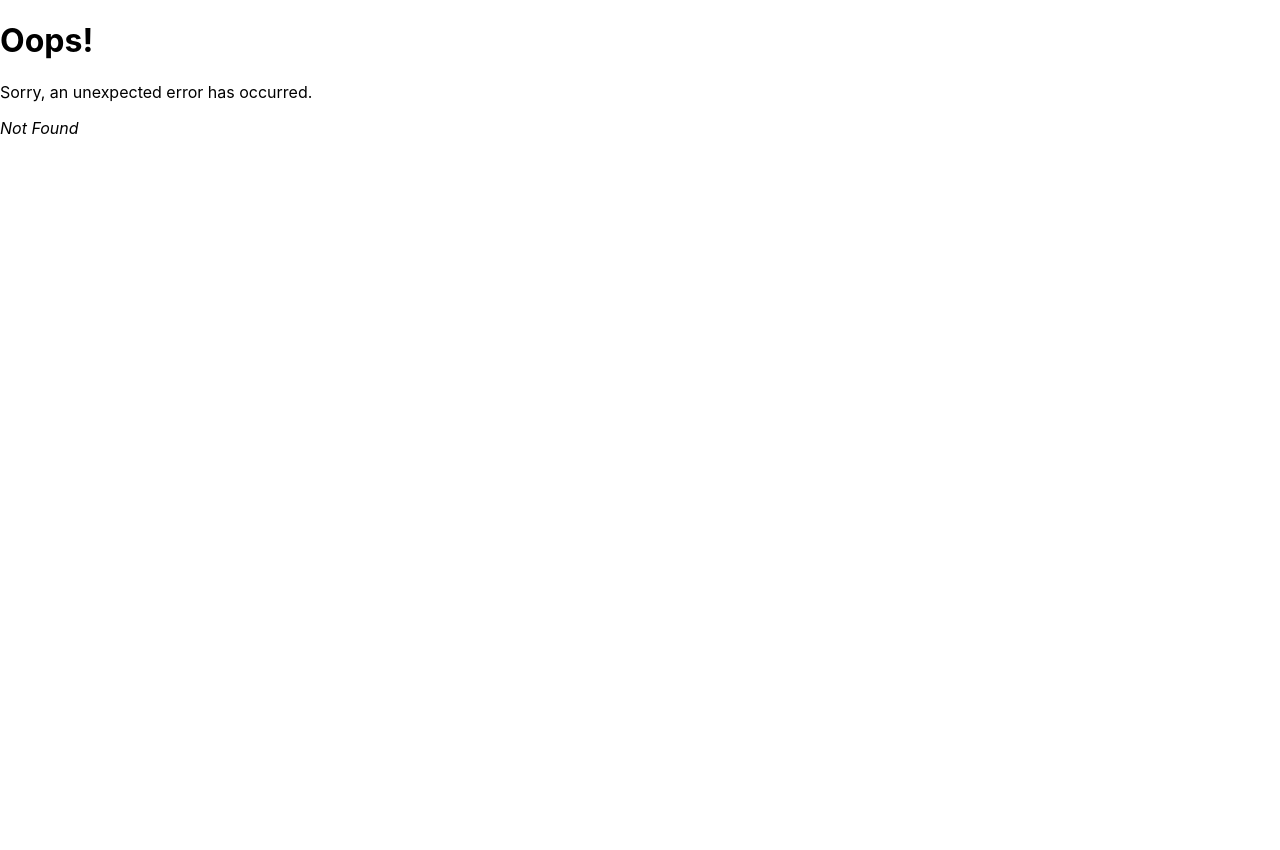
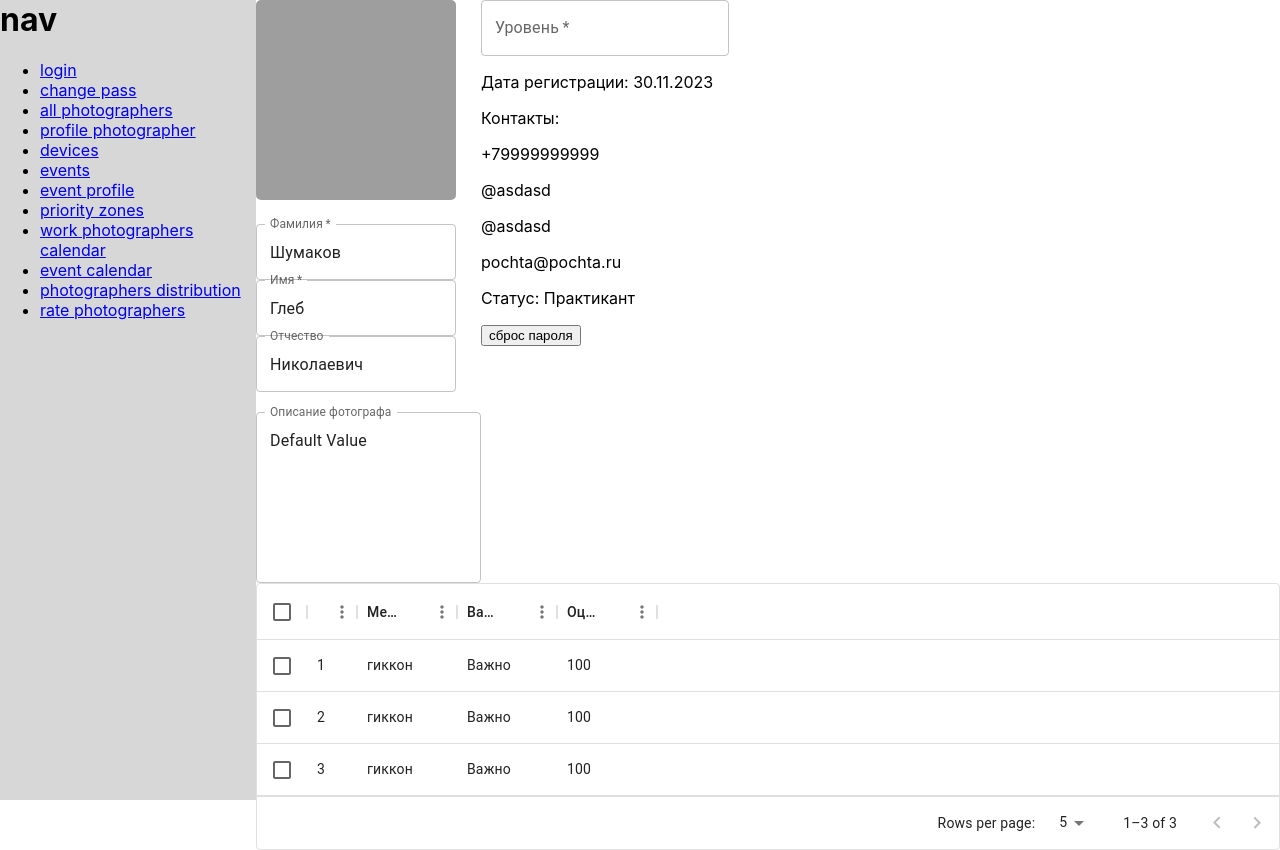
Before and after one commit to shumakooov/UMNPhotographers-admin, a React (Create React App) app: page /photographers/1 in a window 1280 px wide. Before the commit this address had no page. Before the commit the page ends 800 px from the top, so only its background shows below. Built offline with nearby package versions, Linux system fonts and the light colour scheme; grey boxes are pictures that could not be loaded.

Commit message:
tables, photographer profile

```diff
--- a/package.json
+++ b/package.json
@@ -2,6 +2,7 @@
   "name": "umn_photographers_admin",
   "version": "0.1.0",
   "private": true,
+  "homepage": "https://shumakooov.github.io/UMNPhotographers-admin/",
   "dependencies": {
     "@emotion/react": "^11.11.1",
     "@emotion/styled": "^11.11.0",
@@ -15,6 +16,7 @@
     "@types/node": "^16.18.57",
     "@types/react": "^18.2.25",
     "@types/react-dom": "^18.2.10",
+    "gh-pages": "^6.0.0",
     "react": "^18.2.0",
     "react-dom": "^18.2.0",
     "react-router-dom": "^6.16.0",
@@ -26,7 +28,9 @@
     "start": "react-scripts start",
     "build": "react-scripts build",
     "test": "react-scripts test",
-    "eject": "react-scripts eject"
+    "eject": "react-scripts eject",
+    "predeploy": "npm run build",
+    "deploy": "gh-pages -d build"
   },
   "eslintConfig": {
     "extends": [
--- a/src/App.tsx
+++ b/src/App.tsx
@@ -17,7 +17,7 @@ function App() {
                   <a href={`/change-pass`}>change pass</a>
                 </li>
                 <li>
-                  <a href={`/all-photographers`}>all photographers</a>
+                  <a href={`/photographers`}>all photographers</a>
                 </li>
                 <li>
                   <a href={`/profile-photographer`}>profile photographer</a>
--- a/src/index.tsx
+++ b/src/index.tsx
@@ -38,11 +38,11 @@ const router = createBrowserRouter([
                 element: <ChangePassPage />
             },
             {
-                path: "/all-photographers",
+                path: "/photographers",
                 element: <AllPhotographersPage />
             },
             {
-                path: "/profile-photographer",
+                path: "/photographers/:id",
                 element: <ProfilePhotographerPage />
             },
             {
--- a/src/pages/photographers/allPhotographers/all-photographers-page.tsx
+++ b/src/pages/photographers/allPhotographers/all-photographers-page.tsx
@@ -10,7 +10,8 @@ import DialogContent from '@mui/material/DialogContent';
 import DialogActions from '@mui/material/DialogActions';
 import Snackbar from '@mui/material/Snackbar';
 import Button from '@mui/material/Button';
-import {useSearchParams} from "react-router-dom";
+import {useNavigate} from "react-router-dom";
+import {useEffect, useState} from "react";
 
 interface Photographer {
     id: number;
@@ -21,7 +22,7 @@ interface Photographer {
     vkontakte: string;
     mail: string;
     technic: string;
-    intern: string;
+    intern: boolean;
     statusPhoto: string;
     statusUser: string;
     lvl: number;
@@ -29,7 +30,7 @@ interface Photographer {
 
 const columns: GridColDef[] = [
     {field: 'id', headerName: 'ID', width: 30},
-    {field: 'lastName', headerName: 'Фамилия', width: 150, editable: true},
+    {field: 'lastName', headerName: 'Фамилия', width: 150},
     {field: 'firstName', headerName: 'Имя', width: 110, editable: true},
     {field: 'contact', headerName: 'Номер телефона', width: 110,},
     {field: 'telegram', headerName: 'ВКонтакте', width: 110,},
@@ -52,7 +53,7 @@ const rows: GridRowsProp = [
         vkontakte: 'asdasasdda',
         mail: 'zhopa@yandex.ru',
         technic: 'link',
-        intern: 'Да',
+        intern: true,
         statusPhoto: 'Норм чел',
         statusUser: 'Активный',
         lvl: '70'
@@ -66,7 +67,7 @@ const rows: GridRowsProp = [
         vkontakte: 'asdasasdda',
         mail: 'zhopa@yandex.ru',
         technic: 'link',
-        intern: 'Да',
+        intern: true,
         statusPhoto: 'Норм чел',
         statusUser: 'Активный',
         lvl: '70'
@@ -80,7 +81,7 @@ const rows: GridRowsProp = [
         vkontakte: 'asdasasdda',
         mail: 'zhopa@yandex.ru',
         technic: 'link',
-        intern: 'Да',
+        intern: true,
         statusPhoto: 'Норм чел',
         statusUser: 'Активный',
         lvl: '70'
@@ -94,7 +95,7 @@ const rows: GridRowsProp = [
         vkontakte: 'asdasasdda',
         mail: 'zhopa@yandex.ru',
         technic: 'link',
-        intern: 'Да',
+        intern: true,
         statusPhoto: 'Норм чел',
         statusUser: 'Активный',
         lvl: '70'
@@ -118,9 +119,6 @@ const useFakeMutation = () => {
 };
 
 function computeMutation(newRow: GridRowModel, oldRow: GridRowModel) {
-    if (newRow.lastName !== oldRow.lastName) {
-        return `Last name from '${oldRow.lastName}' to '${newRow.lastName}'`;
-    }
     if (newRow.firstName !== oldRow.firstName) {
         return `First name from '${oldRow.firstName}' to '${newRow.firstName}'`;
     }
@@ -202,9 +200,24 @@ export default function AllPhotographersPage() {
         );
     };
 
+    const navigate = useNavigate();
+    const useHandleRowClick = (params: any) => {
+        console.log(params.id)
+        navigate(`/photographers/${params.id}` )
+    };
+
+    const [photographers, photographersChange] = useState([]);
+
+    useEffect(() => {
+        fetch("http://158.160.32.142:8080/admin/photograpger/all")
+            .then((response) => response.json())
+            .then((value) => {
+                photographersChange(value)
+            });
+    }, [])
+
     return (
         <div>
-            <p>All Photographers page</p>
             <ModalCED name={'Добавить фотографа'}>
                 <Box
                     component="form"
@@ -232,6 +245,7 @@ export default function AllPhotographersPage() {
                           slots={{
                               toolbar: GridToolbar,
                           }}
+                          onRowClick={useHandleRowClick}
                 />
                 {!!snackbar && (
                     <Snackbar open onClose={handleCloseSnackbar} autoHideDuration={6000}>
@@ -239,7 +253,6 @@ export default function AllPhotographersPage() {
                     </Snackbar>
                 )}
             </div>
-            <a href={`/profile-photographer`}>profile photographer</a>
         </div>
     );
 }
--- a/src/pages/photographers/profilePhotographer/profile-photographer-page.css
+++ b/src/pages/photographers/profilePhotographer/profile-photographer-page.css
@@ -1,3 +1,8 @@
+.wrapper_profile {
+    display: flex;
+    flex-direction: row;
+}
+
 .profile_name {
     display: flex;
     flex-direction: column;
--- a/src/pages/photographers/profilePhotographer/profile-photographer-page.tsx
+++ b/src/pages/photographers/profilePhotographer/profile-photographer-page.tsx
@@ -1,18 +1,35 @@
 import * as React from 'react';
 import TextField from '@mui/material/TextField';
 import './profile-photographer-page.css'
+import {DataGrid, GridColDef, GridRowsProp} from "@mui/x-data-grid";
+
+const columns: GridColDef[] = [
+    {field: 'id', headerName: 'ID', width: 40},
+    {field: 'event', headerName: 'Мероприятие', width: 100},
+    {field: 'importance', headerName: 'Важность', width: 100},
+    {field: 'evaluation', headerName: 'Оценка работы', width: 100},
+];
+
+const rows: GridRowsProp = [
+    {id: 1, event: 'гиккон', importance: 'Важно', evaluation: '100',},
+    {id: 2, event: 'гиккон', importance: 'Важно', evaluation: '100',},
+    {id: 3, event: 'гиккон', importance: 'Важно', evaluation: '100',},
+];
 
 export default function ProfilePhotographerPage() {
     return (
+        <>
+            <div className={'wrapper_profile'}>
                 <div>
                     <div>
-                <img src='https://cdn.fishki.net/upload/post/2021/02/16/3613203/dc3783e0069bb6e3b35750bc62606fe3.jpg'
+                        <img
+                            src='https://cdn.fishki.net/upload/post/2021/02/16/3613203/dc3783e0069bb6e3b35750bc62606fe3.jpg'
                             style={{width: 200, height: 200, borderRadius: 5}}/>
                     </div>
                     <div className={'profile_name'}>
-                <TextField required id="outlined-required" label="Фамилия" defaultValue="Шумаков" />
-                <TextField required id="outlined-required" label="Имя" defaultValue="Глеб" />
-                <TextField id="outlined-required" label="Отчество" defaultValue="Николаевич" />
+                        <TextField required id="outlined-required" label="Фамилия" defaultValue="Шумаков"/>
+                        <TextField required id="outlined-required" label="Имя" defaultValue="Глеб"/>
+                        <TextField id="outlined-required" label="Отчество" defaultValue="Николаевич"/>
                     </div>
                     <div>
                         <TextField
@@ -23,15 +40,20 @@ export default function ProfilePhotographerPage() {
                             defaultValue="Default Value"
                         />
                     </div>
+                </div>
                 <div>
-                <TextField required id="outlined-required" label="Уровень" />
+                    <div>
+                        <TextField required id="outlined-required" label="Уровень"/>
                     </div>
                     <div>
                         <p>
-                    30.11.2023
+                            Дата регистрации: 30.11.2023
                         </p>
                     </div>
                     <div>
+                        <p>
+                            Контакты:
+                        </p>
                         <p>
                             +79999999999
                         </p>
@@ -47,15 +69,27 @@ export default function ProfilePhotographerPage() {
                     </div>
                     <div>
                         <p>
-                    Практикант
+                            Статус: Практикант
                         </p>
-            </div>
-            <div>
-                тут инфа о предыдущих меро
                     </div>
                     <div>
                         <button>сброс пароля</button>
                     </div>
                 </div>
+            </div>
+            <div>
+                <DataGrid
+                    rows={rows}
+                    columns={columns}
+                    initialState={{
+                        pagination: {
+                            paginationModel: {page: 0, pageSize: 5},
+                        },
+                    }}
+                    pageSizeOptions={[5, 10]}
+                    checkboxSelection
+                />
+            </div>
+        </>
     );
 }
```
Also changed, not shown: 1 other file (tests, documents, lock files or other folders). Lines whose indentation alone changed are shown as unchanged.
